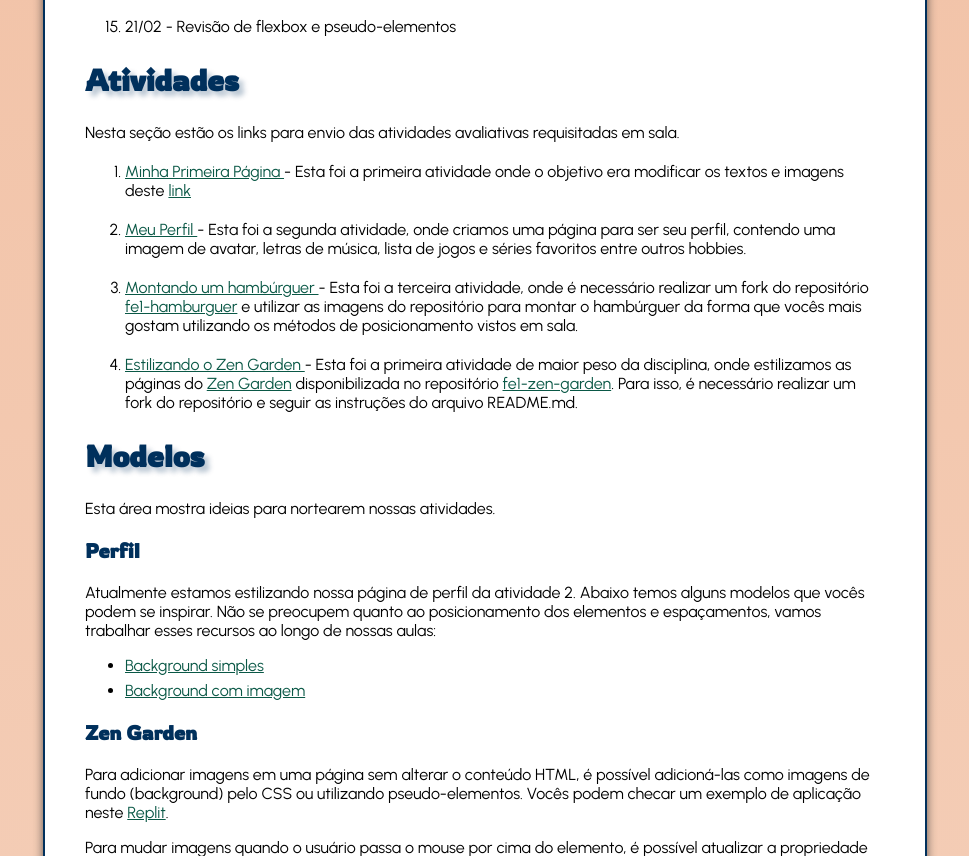
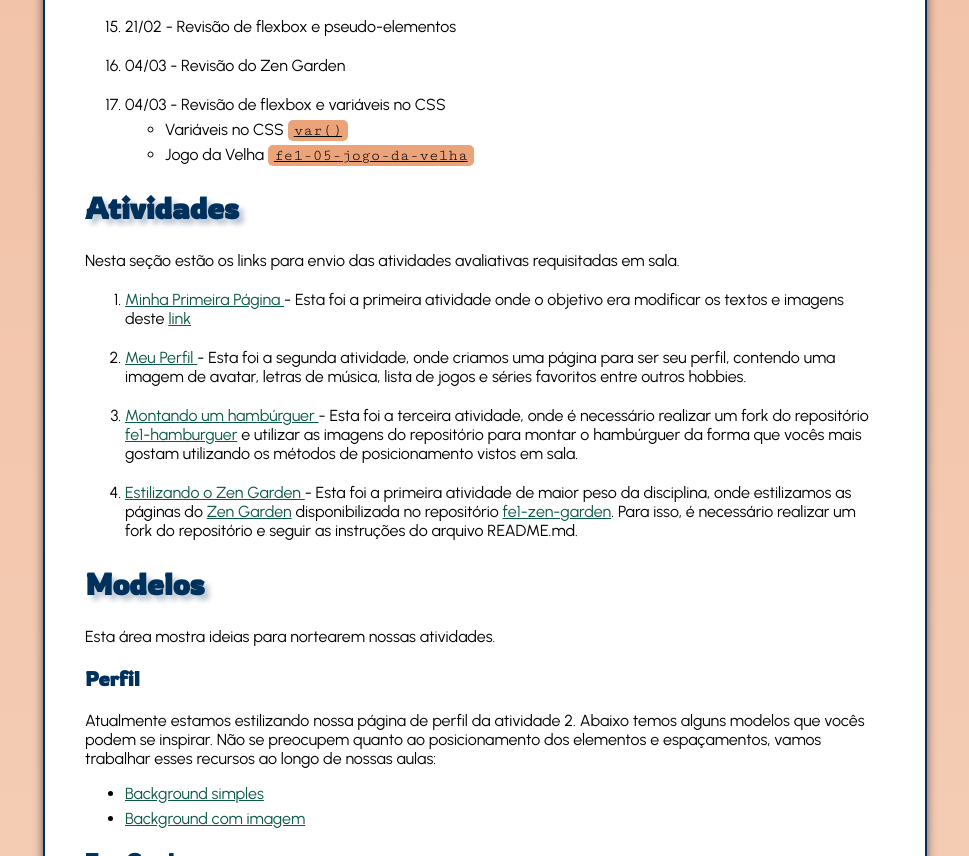
Before and after one commit to mikejobrn/fe1-aulas, a plain HTML site: page index.html in a window 1280 px wide. Shown: the part 3601-4457 px from the top of the page, without its empty margins (155-1124 px from the left). Drawn offline with Linux system fonts and the light colour scheme.

Commit message:
Adiciona aulas de revisão do Zen Garden, flexbox e variáveis CSS

```diff
--- a/index.html
+++ b/index.html
@@ -509,6 +509,17 @@
                 </ul>
             </li>
             <li>21/02 - Revisão de flexbox e pseudo-elementos</li>
+            <li>04/03 - Revisão do Zen Garden</li>
+            <li>04/03 - Revisão de flexbox e variáveis no CSS
+                <ul>
+                    <li>Variáveis no CSS
+                        <a href="https://developer.mozilla.org/pt-BR/docs/Web/CSS/var">var()</a>
+                    </li>
+                    <li>Jogo da Velha
+                        <a href="https://github.com/mikejobrn/fe1-05-jogo-da-velha">fe1-05-jogo-da-velha</a>
+                    </li>
+                </ul>
+            </li>
         </ol>
 
         <h2>Atividades</h2>
```
